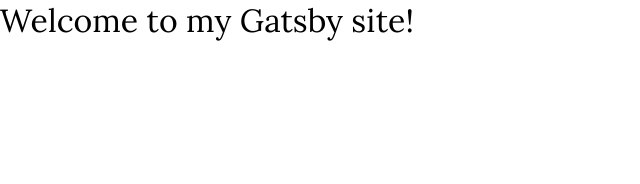
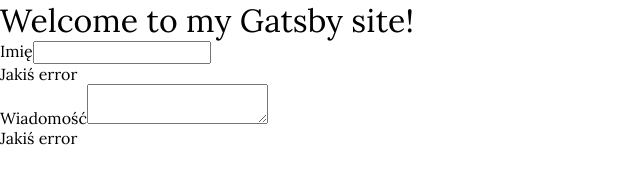
Before and after one commit to jacmilski/new-psmdywity, a Gatsby site: page / in a window 1280 px wide. Shown: the whole page, without its empty margins (0-640 px from the left). Built offline with nearby package versions, Linux system fonts and the light colour scheme; Gatsby itself is replaced by a stand-in of ours; a web font is replaced by a local one.

Commit message:
Created Input component without styles

```diff
--- /dev/null
+++ b/src/components/atoms/Input/Input.js
@@ -0,0 +1,25 @@
+import React from 'react';
+import {
+    StyledError,
+    StyledInput,
+    StyledInputWrapper,
+    StyledLabel,
+    StyledTextarea,
+} from './Input.styles';
+
+const Input = ({ name, type, label, error }) => (
+    <StyledInputWrapper>
+        {label ? <StyledLabel htmlFor={name}>{label}</StyledLabel> : null}
+        {(() => {
+            switch (type) {
+                case 'textarea':
+                    return <StyledTextarea id={name} name={name} />;
+                default:
+                    return <StyledInput id={name} name={name} type={type} />;
+            }
+        })()}
+        {error ? <StyledError>{error}</StyledError> : null}
+    </StyledInputWrapper>
+);
+
+export default Input;
--- /dev/null
+++ b/src/components/atoms/Input/Input.styles.js
@@ -0,0 +1,9 @@
+import styled, { css } from 'styled-components';
+
+const inputStyles = css``;
+
+export const StyledInputWrapper = styled.div``;
+export const StyledLabel = styled.label``;
+export const StyledError = styled.p``;
+export const StyledTextarea = styled.textarea``;
+export const StyledInput = styled.input``;
--- a/src/components/Seo/Seo.js
+++ b/src/components/atoms/Seo/Seo.js
@@ -1,5 +1,5 @@
 import React from 'react';
-import { useSiteMetadata } from '../../hooks/useSiteMetadata';
+import { useSiteMetadata } from '../../../hooks/useSiteMetadata';
 
 const Seo = ({ pathname }) => {
     const { title, description, author, image, siteUrl } = useSiteMetadata();
--- a/src/pages/index.js
+++ b/src/pages/index.js
@@ -1,12 +1,20 @@
 import * as React from 'react';
 import GlobalStyles from '../styles/GlobalStyles';
-import Seo from '../components/Seo/Seo';
+import Seo from '../components/atoms/Seo/Seo';
+import Input from '../components/atoms/Input/Input';
 
 const IndexPage = () => {
     return (
         <main>
             <GlobalStyles />
             <h1>Welcome to my Gatsby site!</h1>
+            <Input name="name" type="text" label="Imię" error="Jakiś error" />
+            <Input
+                name="name"
+                type="textarea"
+                label="Wiadomość"
+                error="Jakiś error"
+            />
         </main>
     );
 };
```
Also changed, not shown: 1 other file.
